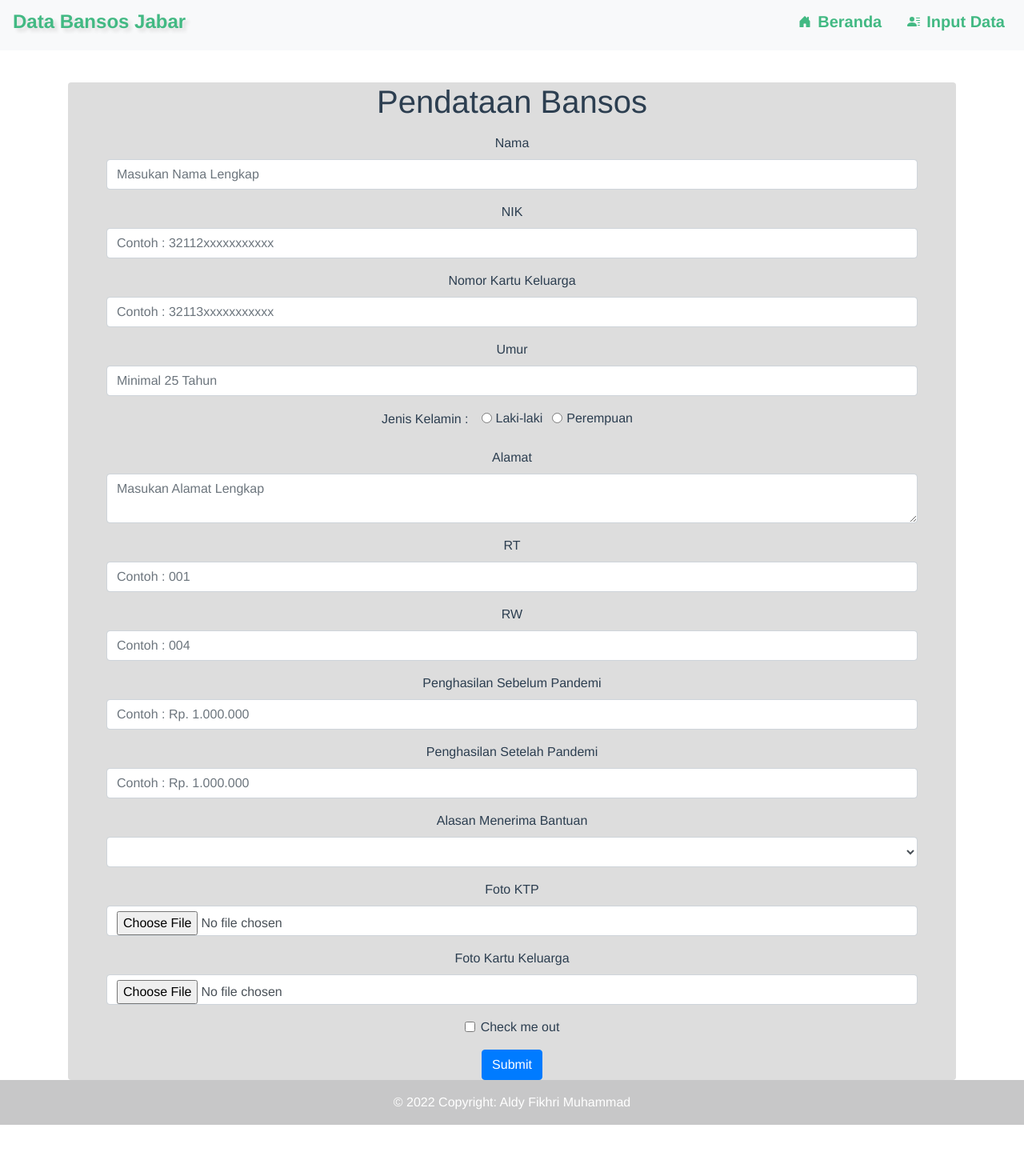
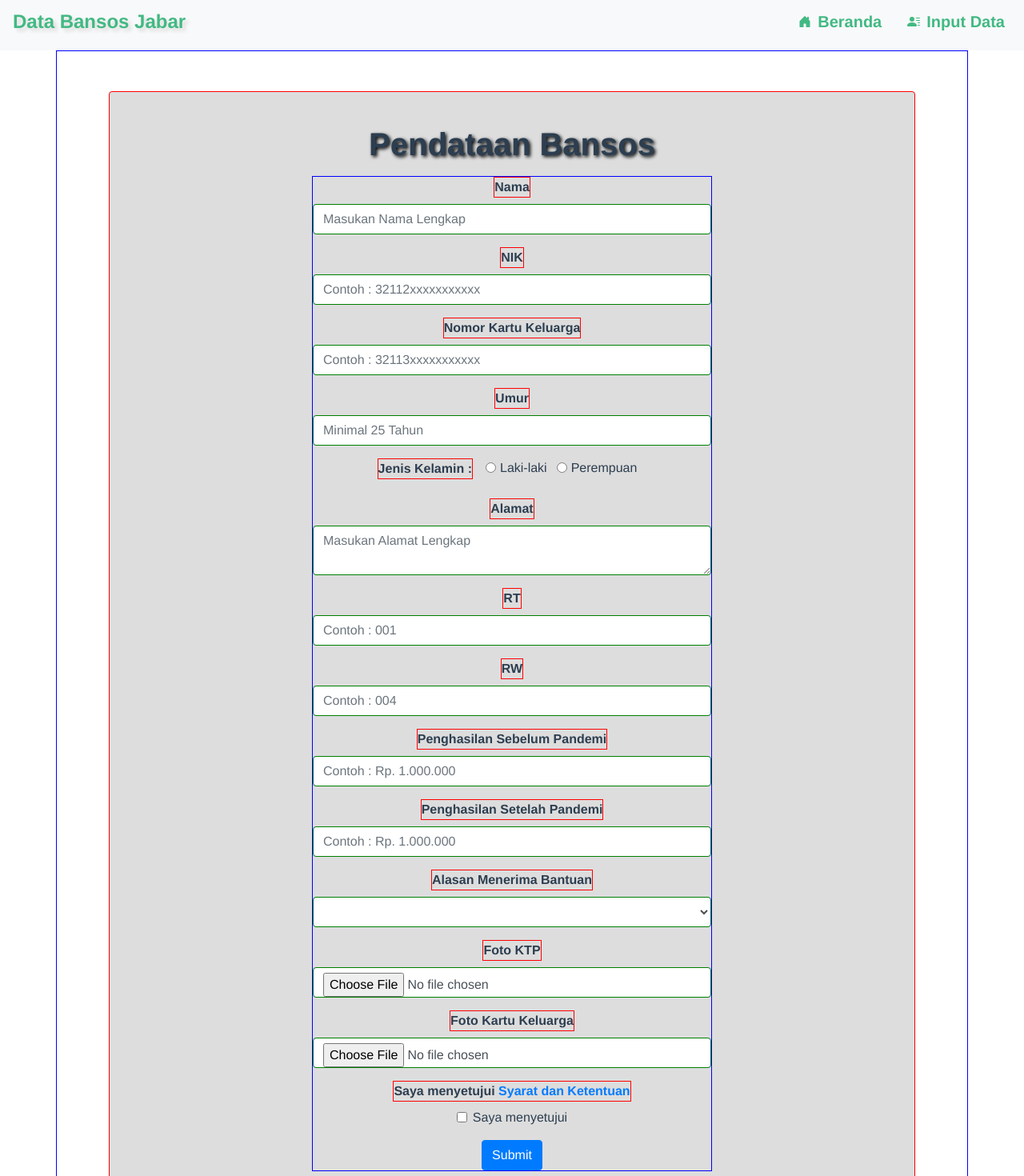
Before and after one commit to aldyfikhrimuhammad/Pendataan-Bansos-Frontend-JS-Project, a Vue app: page /inputData in a window 1280 px wide. Shown: the top 1470 px of the page at 80% size. Before the commit the page ends 1406 px from the top, so only its background shows below. Built offline with nearby package versions, Linux system fonts and the light colour scheme.

Commit message:
Debug CSS

```diff
--- a/src/views/InputDataView.vue
+++ b/src/views/InputDataView.vue
@@ -1,16 +1,9 @@
 <template>
-  <div class="container">
-    <div class="header">
-      <div class="header-content">
-        <div class="col-4 primary d-inline-block rounded-tl-lg"></div>
-        <div class="col-4 secondary d-inline-block"></div>
-        <div class="col-4 accent d-inline-block rounded-tr-lg"></div>
-      </div>
-    </div>
-    <div class="mx-auto my-auto rounded px-5" style="max-width: 800; background-color: #ddd">
+  <div class="container" style="border: 1px solid blue">
+    <div class="rounded" style="max-width: 700; background-color: #ddd; border: 1px solid red; margin: 50px; padding: 25px 50px;">
       <h1 class="m-3">Pendataan Bansos</h1>
       <div>
-        <form class="needs-validation" novalidate>
+        <form class="needs-validation" novalidate style="border: 1px solid blue">
           <!-- Form Input Nama Lengkap -->
           <div class="mb-3">
             <label class="form-label">Nama</label>
@@ -110,16 +103,46 @@
             <input type="file" class="form-control" name="fotoKK" :rules="[v => !!v || 'Foto Kartu Keluarga wajib diisi']" placeholder="Masukan Foto Kartu Keluarga" persistent-placeholder required />
           </div>
 
-          <div class="mb-3 form-check">
-            <input type="checkbox" class="form-check-input" id="exampleCheck1" />
-            <label class="form-check-label" for="exampleCheck1">Check me out</label>
+          <!-- Form Input Checkbox -->
+          <div class="mb-3">
+            <label class="form-label">Saya menyetujui <a href="">Syarat dan Ketentuan</a></label>
+            <div class="form-check">
+              <input class="form-check-input" type="checkbox" v-model="setuju" :rules="[v => !!v || 'Saya menyetujui wajib diisi']" required />
+              <label class="form-check-label" for="setuju">
+                Saya menyetujui
+              </label>
+            </div>
           </div>
-          <button type="submit" class="btn btn-primary">Submit</button>
+
+          <!-- Create Button Submit -->
+          <button class="btn btn-primary" type="submit">Submit</button>
+
+
+
         </form>
       </div>
     </div>
   </div>
 </template>
+
+<style>
+form {
+  max-width: 500px;
+  margin: 0 auto;
+}
+h1 {
+  text-align: center;
+  font-weight: bolder;
+  text-shadow: 2px 2px 4px #000000;
+}
+.form-label {
+  font-weight: bolder;
+  border: 1px solid red;
+}
+.form-control {
+  border: 1px solid green;
+}
+</style>
 
 <script>
 export default {
```
